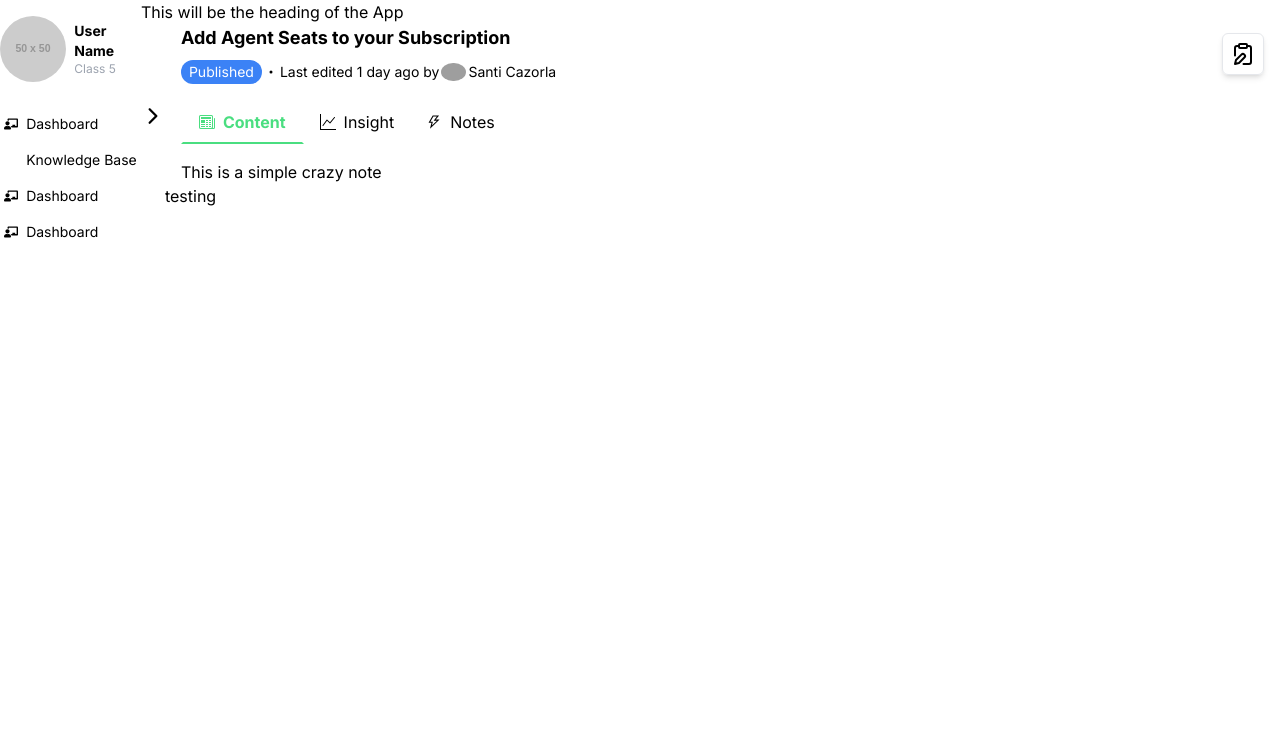
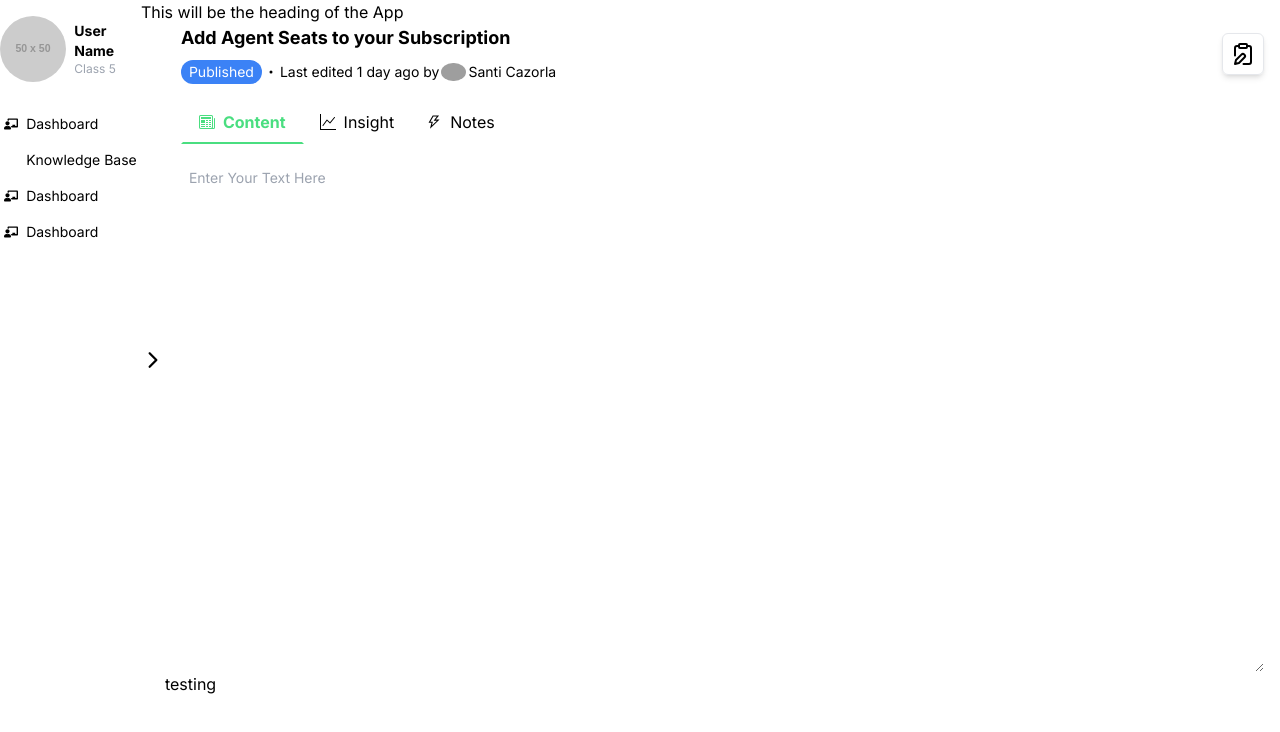
Before and after one commit to Cavein254/scheduler-two, a Next.js app: page / in a window 1280 px wide. Shown: the top 732 px of the page. Built offline with nearby package versions, Linux system fonts and the light colour scheme; grey boxes are pictures that could not be loaded; some icons are missing.

Commit message:
Add styling around editor

```diff
--- a/components/editor/EditorPad.tsx
+++ b/components/editor/EditorPad.tsx
@@ -1,7 +1,14 @@
 import React from "react";
 
 const EditorPad = ({ note }) => {
-  return <div>{note}</div>;
+  return (
+    <div className="h-[64vh] ">
+      <textarea
+        placeholder="Enter Your Text Here"
+        className="w-full h-full focus:outline-none p-2 text-sm"
+      />
+    </div>
+  );
 };
 
 export default EditorPad;
```
